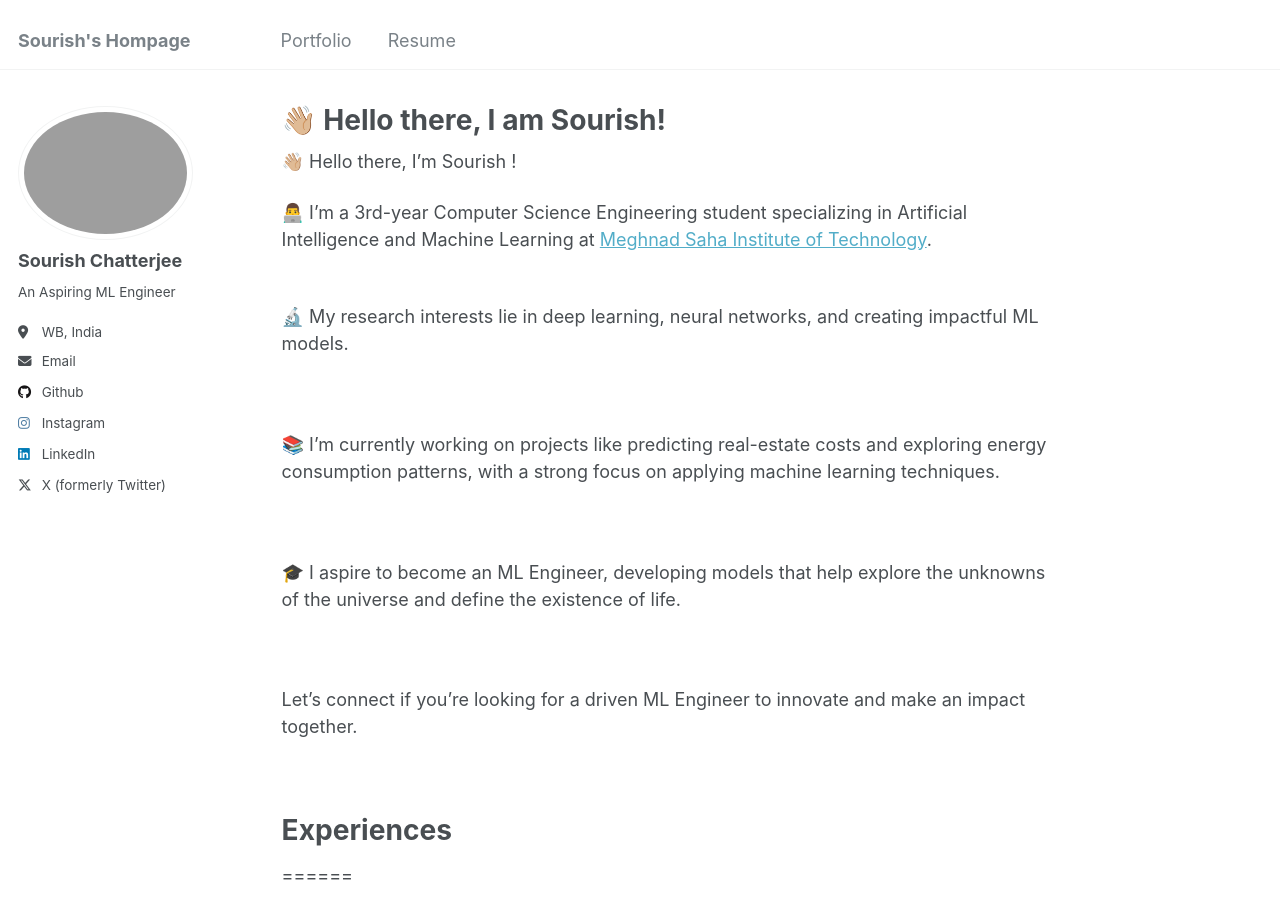
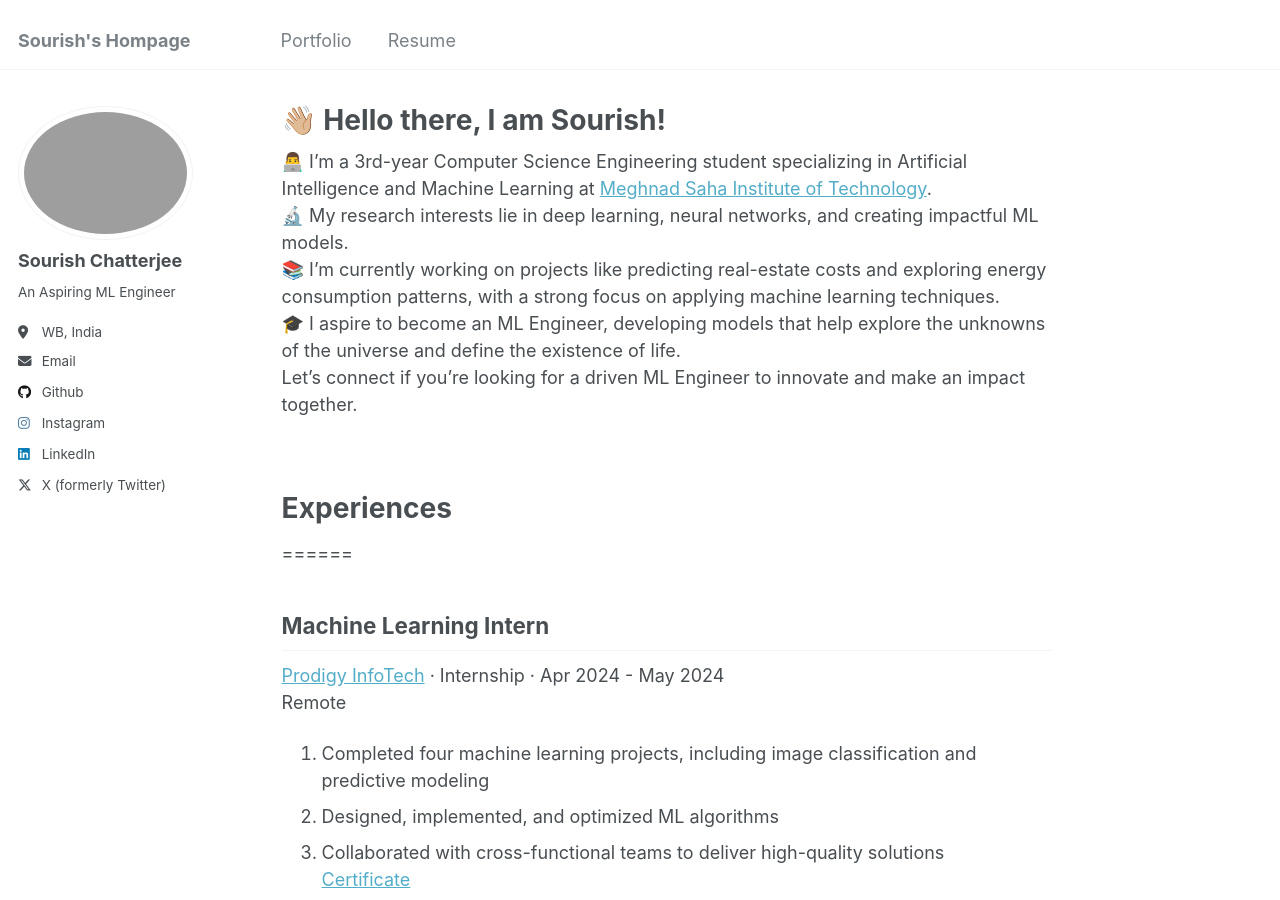
Before and after one commit to Nexalyze/Nexalyze.github.io, a Jekyll site: the page built from _pages/about.md, in a window 1280 px wide and 900 px high. Built offline with Jekyll 4.4.1, drawn with Linux system fonts in a browser that asks for light colours.

Commit message:
File Changes

```diff
--- a/_pages/about.md
+++ b/_pages/about.md
@@ -8,30 +8,22 @@ redirect_from:
   - /about.html
 ---
 
-👋🏼 Hello there, I’m Sourish !
-<br>
-
 👨‍💻 I’m a 3rd-year Computer Science Engineering student specializing in Artificial Intelligence and Machine Learning at [Meghnad Saha Institute of Technology](https://www.linkedin.com/school/meghnadsahainstituteoftechnology/).
-
 <br>
 🔬 My research interests lie in deep learning, neural networks, and creating impactful ML models.
-
 <br>
-
 📚 I’m currently working on projects like predicting real-estate costs and exploring energy consumption patterns, with a strong focus on applying machine learning techniques.
-
 <br>
-
 🎓 I aspire to become an ML Engineer, developing models that help explore the unknowns of the universe and define the existence of life.
-
 <br>
-
 Let's connect if you're looking for a driven ML Engineer to innovate and make an impact together.
 
 <br>
 
 # Experiences
+
 ======
+
 ## Machine Learning Intern <br>
 [Prodigy InfoTech](https://www.linkedin.com/company/prodigy-infotech/) · Internship · Apr 2024 - May 2024 <br>
 Remote <br>
```
